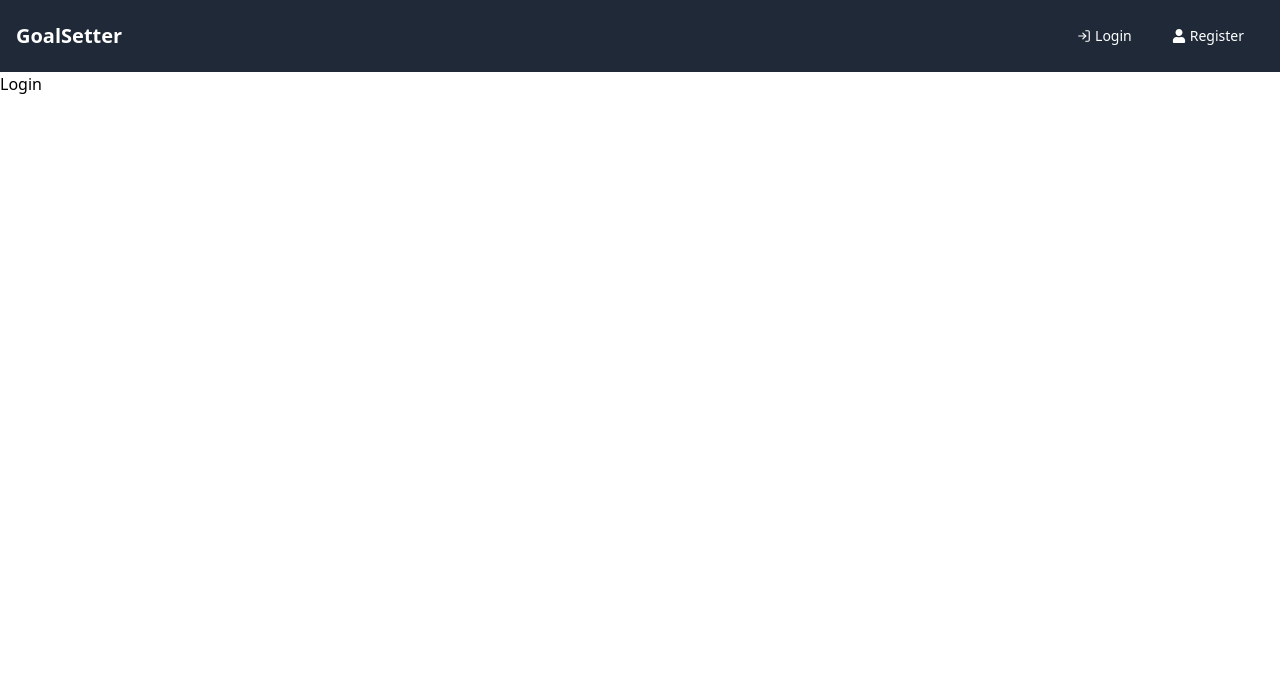
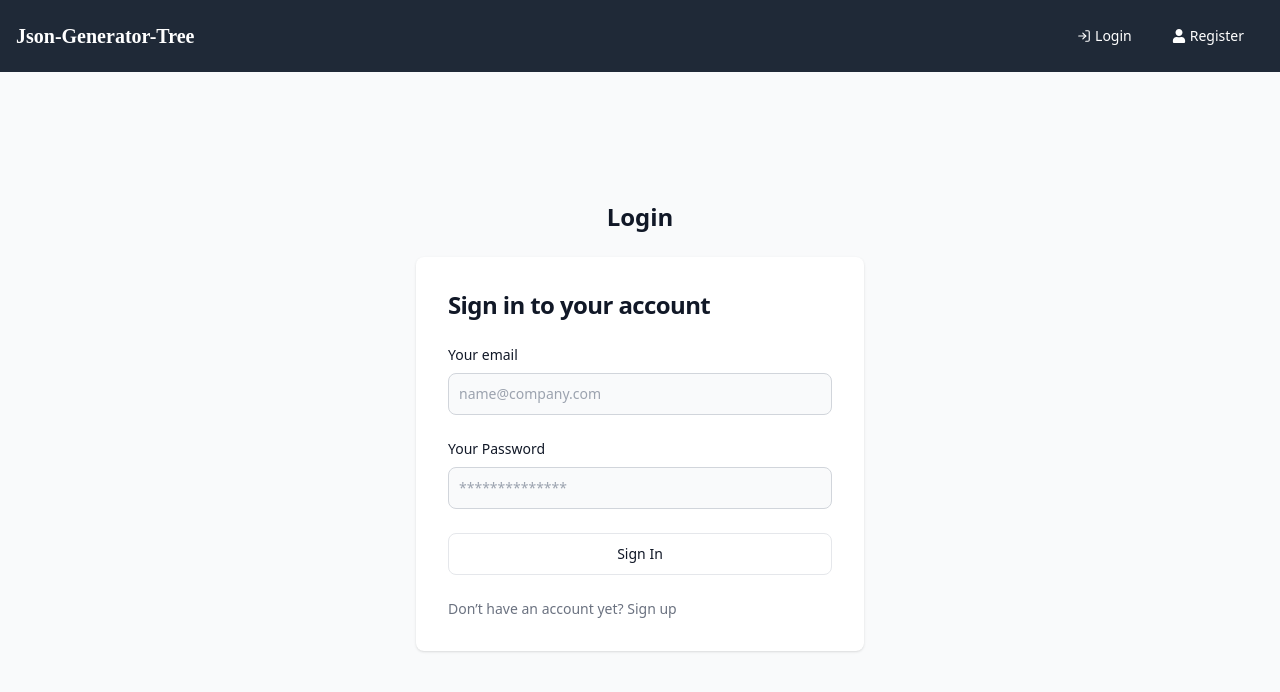
Before and after one commit to marouaneXan/json_generator_tree, a React (Vite) app in the folder Client/: page /login in a window 1280 px wide. Shown: the top 692 px of the page. Built offline with nearby package versions, Linux system fonts and the light colour scheme.

Commit message:
create a login form static

```diff
--- a/Client/src/components/layouts/Navbar.jsx
+++ b/Client/src/components/layouts/Navbar.jsx
@@ -3,17 +3,20 @@
 import { FiLogIn } from "react-icons/fi";
 import { BiLogOut } from "react-icons/bi";
 import { Link } from "react-router-dom";
+import { useEffect } from "react";
 
 const Navbar = ({user}) => {
-
-    const logout=()=>{
+    const logout=(user)=>{
         localStorage.clear()
     }
+    useEffect(()=>{
+        logout()
+    })
   return (
     <nav className="bg-[rgb(31,41,55)]">
       <div className="text-white container flex justify-between items-center p-4 mx-auto">
-        <Link to={"/register"}>
-          <h5 className="text-xl font-semibold">GoalSetter</h5>
+        <Link to={user ? "/dashboard" : "/register"}>
+          <h5 className="text-xl font-semibold font-[cursive]">Json-Generator-Tree</h5>
         </Link>
         {!user ? (
           <div>
@@ -25,7 +28,7 @@
               Login
             </Link>
             <Link
-              to={"/dashboard"}
+              to={"/register"}
               className="font-medium text-sm px-5 py-2.5 text-center hover:text-gray-400 inline-flex items-center"
             >
               <FaUser className="mr-1" />
@@ -35,7 +38,7 @@
         ) : (
           <button
             type="button"
-            // onClick={logout}
+            onClick={logout}
             className="font-medium text-sm px-5 py-2.5 text-center hover:text-gray-400 inline-flex items-center"
           >
             <BiLogOut className="mr-1" />
--- a/Client/src/pages/Login.jsx
+++ b/Client/src/pages/Login.jsx
@@ -1,8 +1,36 @@
 import React from 'react'
+import {Link} from 'react-router-dom'
 
 const Login = () => {
   return (
-    <div>Login</div>
+    <section className="bg-gray-50 dark:bg-gray-900">
+  <div className="flex flex-col items-center justify-center px-6 py-8 mx-auto md:h-[88.5vh]">
+      <a href="#" className="flex items-center mb-6 text-2xl font-semibold text-gray-900 dark:text-white">
+          Login
+      </a>
+      <div className="w-full bg-white rounded-lg shadow dark:border md:mt-0 sm:max-w-md xl:p-0 dark:bg-gray-800 dark:border-gray-700">
+          <div className="p-6 space-y-4 md:space-y-6 sm:p-8">
+              <h1 className="text-xl font-bold leading-tight tracking-tight text-gray-900 md:text-2xl dark:text-white">
+                  Sign in to your account
+              </h1>
+              <form className="space-y-4 md:space-y-6" action="#">
+                  <div>
+                      <label for="email" className="block mb-2 text-sm font-medium text-gray-900 dark:text-white">Your email</label>
+                      <input type="email" name="email" id="email" className="bg-gray-50 border border-gray-300 text-gray-900 sm:text-sm rounded-lg focus:ring-primary-600 focus:border-primary-600 block w-full p-2.5 dark:bg-gray-700 dark:border-gray-600 dark:placeholder-gray-400 dark:text-white dark:focus:ring-blue-500 dark:focus:border-blue-500" placeholder="name@company.com" required=""/>
+                  </div>
+                  <div>
+                      <label for="password" className="block mb-2 text-sm font-medium text-gray-900 dark:text-white">Your Password</label>
+                      <input type="password" name="password" id="password" className="bg-gray-50 border border-gray-300 text-gray-900 sm:text-sm rounded-lg focus:ring-primary-600 focus:border-primary-600 block w-full p-2.5 dark:bg-gray-700 dark:border-gray-600 dark:placeholder-gray-400 dark:text-white dark:focus:ring-blue-500 dark:focus:border-blue-500" placeholder="**************" required=""/>
+                  </div>
+                  <button type="button" class="py-2.5 px-5 mr-2 mb-2 text-sm font-medium text-gray-900 focus:outline-none bg-white rounded-lg border border-gray-200 hover:bg-gray-100 hover:text-blue-700 focus:z-10 focus:ring-4 focus:ring-gray-200 dark:focus:ring-gray-700 dark:bg-gray-800 dark:text-gray-400 dark:border-gray-600 dark:hover:text-white w-full dark:hover:bg-gray-700">Sign In</button>
+                  <p className="text-sm font-light text-gray-500 dark:text-gray-400">
+                      Don’t have an account yet? <Link href="" className="font-medium text-primary-600 hover:underline dark:text-primary-500">Sign up</Link>
+                  </p>
+              </form>
+          </div>
+      </div>
+  </div>
+</section>
   )
 }
 
```
